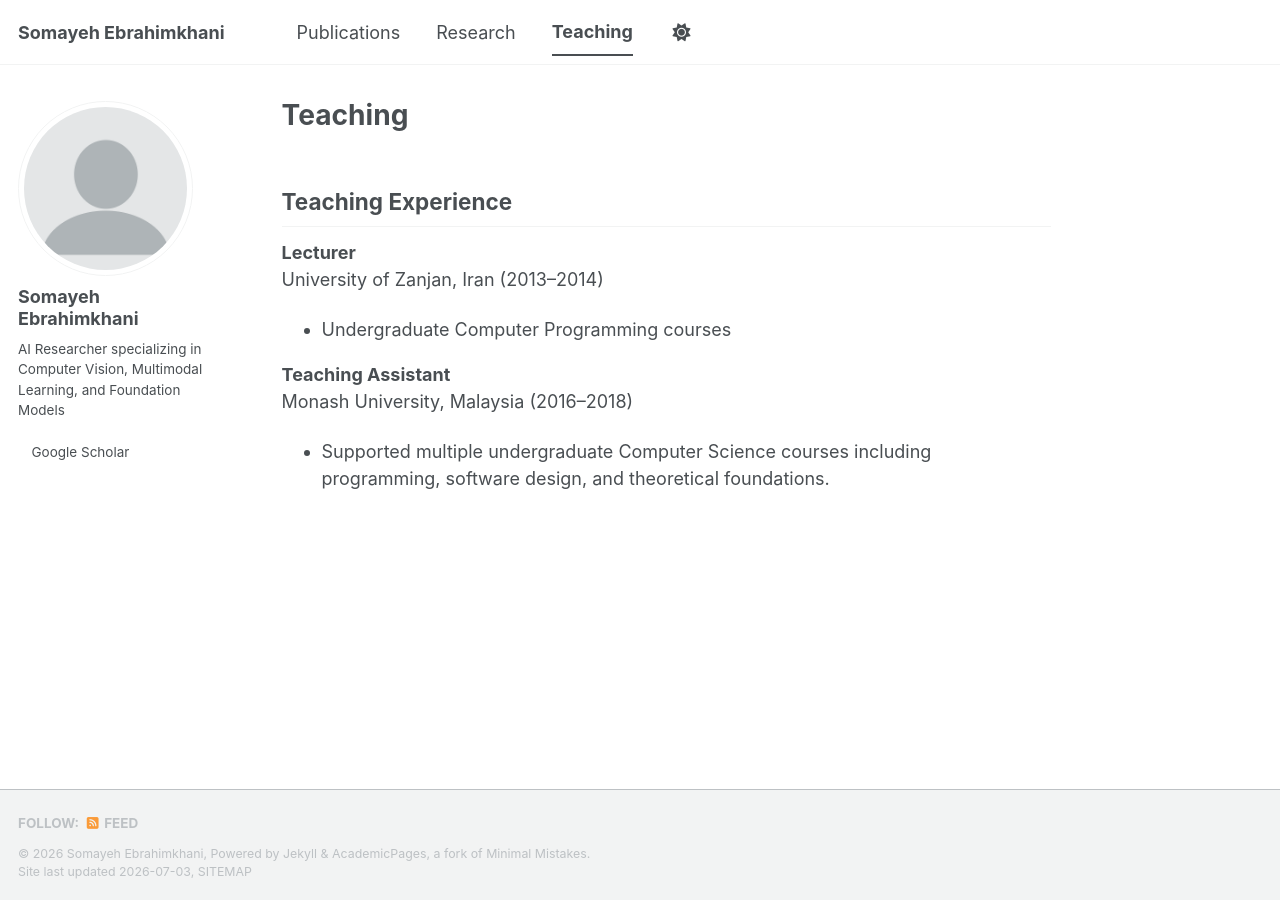
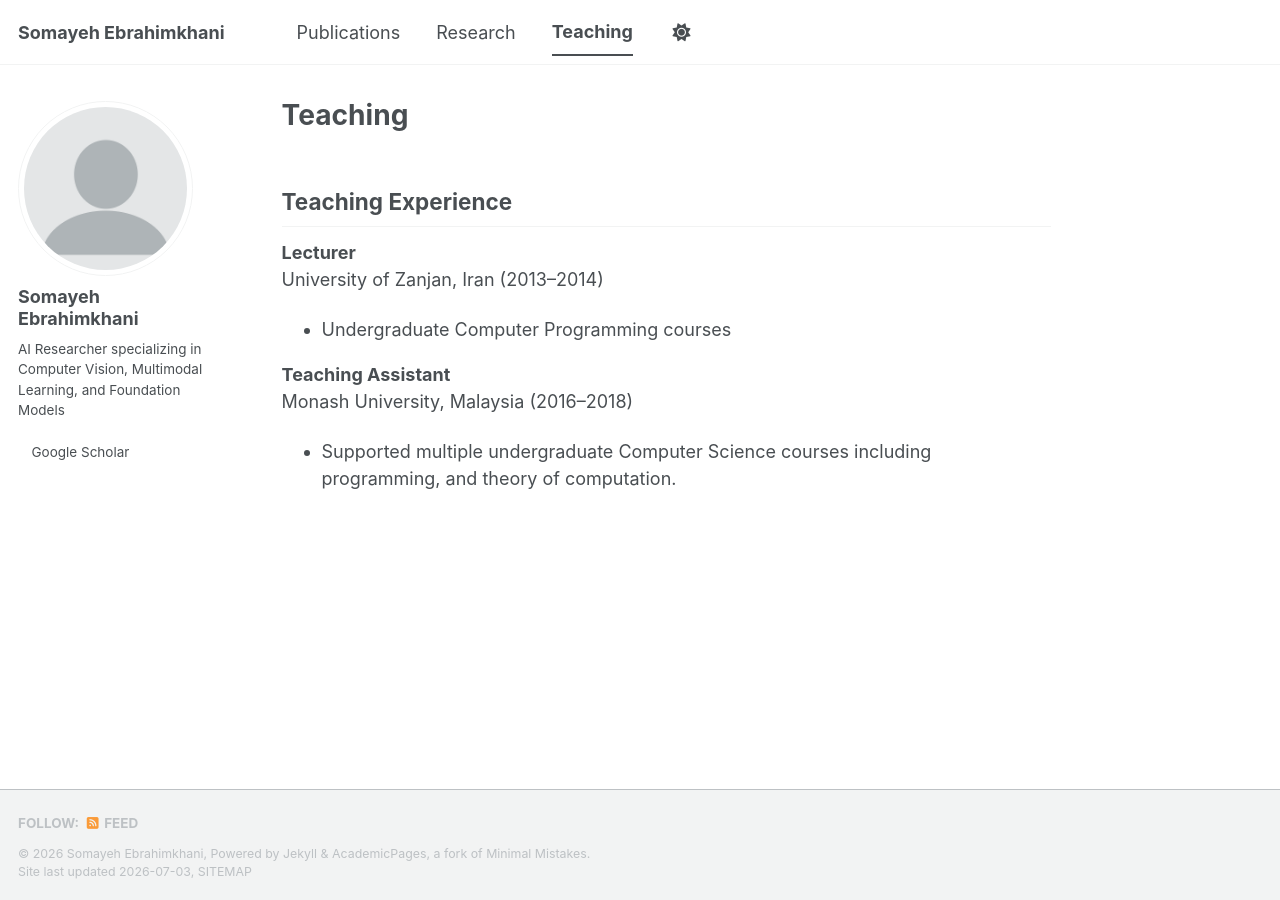
Before and after one commit to somayeh-ebrah/somayeh-ebrah.github.io, a Jekyll site: the page built from _pages/teaching.md, in a window 1280 px wide. Built offline with Jekyll 4.4.1, drawn with Linux system fonts in a browser that asks for light colours; a style sheet for code colours, icons or effects is not loaded.

```diff
--- a/_config.yml
+++ b/_config.yml
@@ -15,7 +15,7 @@ name                     : &name "Somayeh Ebrahimkhani"
 description              : &description "Somayeh Ebrahimkhani's academic portfolio"   # Update this with a general description of your site, this is the default if not overridden by a page
 url                      : https://somayeh-ebrah.github.io #https://academicpages.github.io # The base hostname & protocol for your site e.g. "https://[your GitHub username].github.io",
                                                            # or if you already have some other page hosted on Github then use "https://[your GitHub username].github.io/[Your Repo Name]"
-baseurl                  : "" # the subpath of your site, e.g. "/blog"
+baseurl                  : #"" # the subpath of your site, e.g. "/blog"
 repository               : "somayeh-ebrah/somayeh-ebrah.github.io"
 
 # Site Author - The following control what appear as part of the author content on the side bar.
--- a/_pages/teaching.md
+++ b/_pages/teaching.md
@@ -14,6 +14,6 @@ University of Zanjan, Iran (2013–2014)
 
 **Teaching Assistant**
 Monash University, Malaysia (2016–2018)
-- Supported multiple undergraduate Computer Science courses including programming, software design, and theoretical foundations.
+- Supported multiple undergraduate Computer Science courses including programming, and theory of computation.
 
 [//]: # (I am passionate about helping students build strong programming and problem-solving skills.)
```
Also changed, not shown: _pages/about.md (+1 -1 lines).
